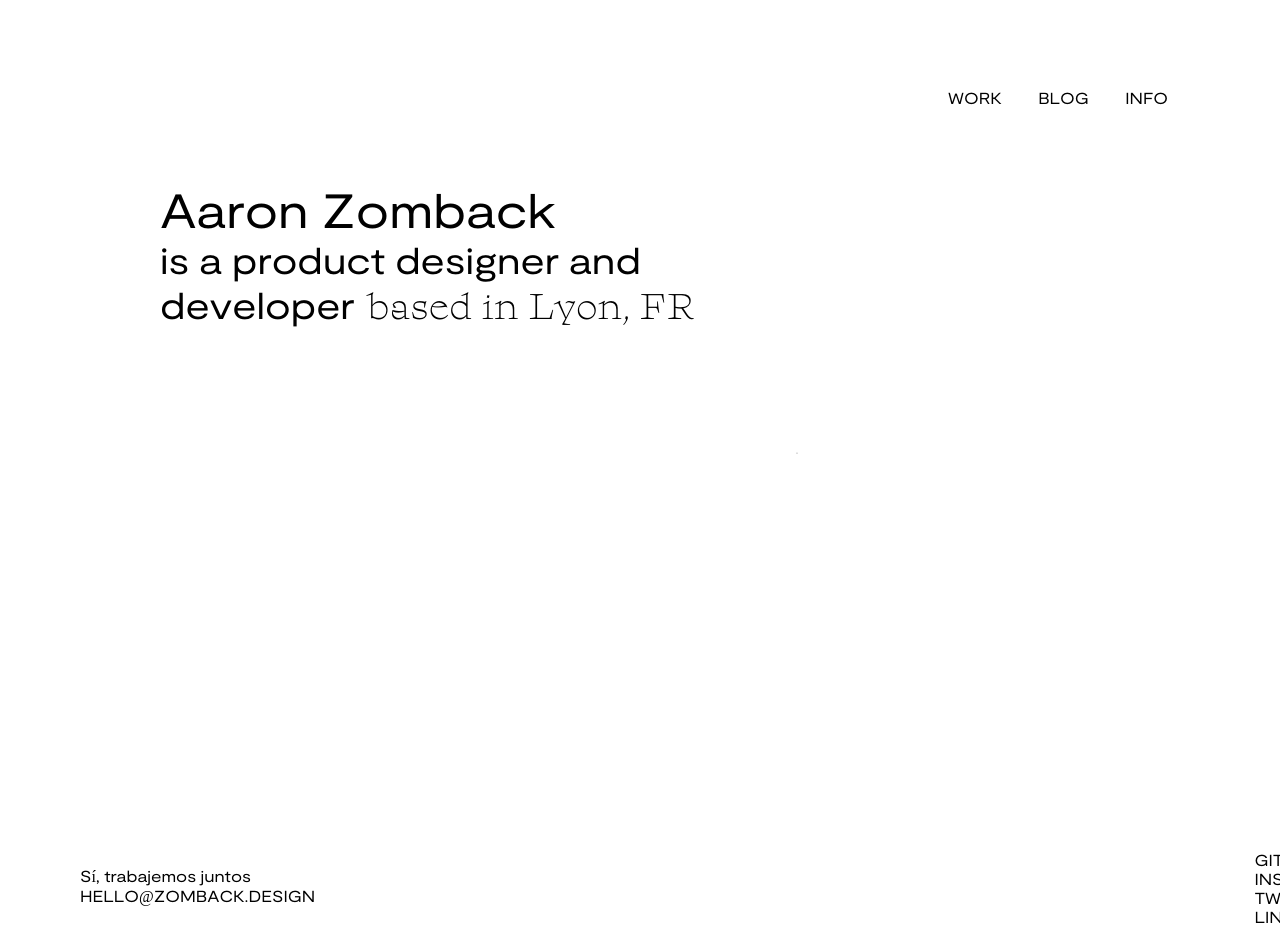
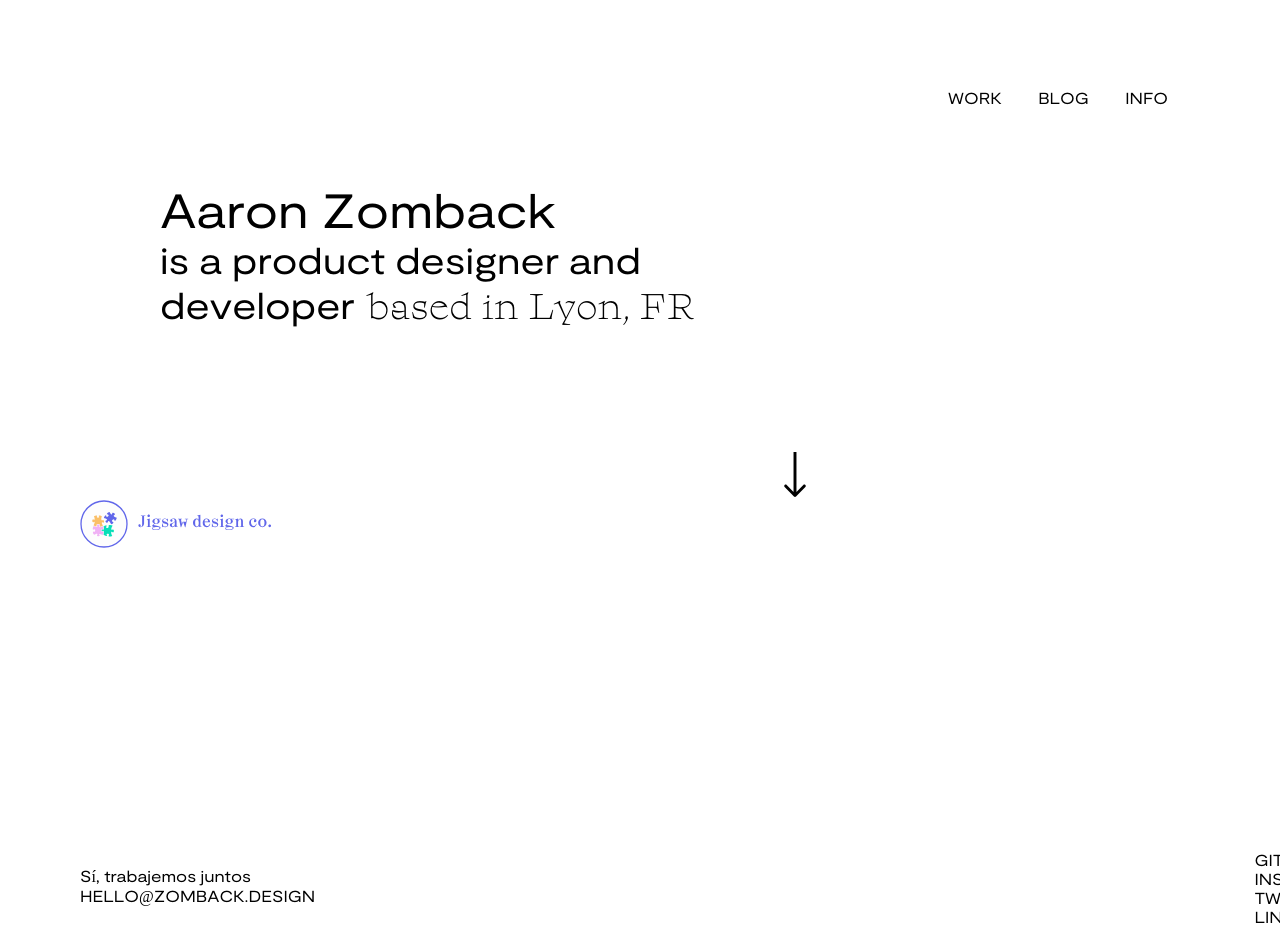
Before and after one commit to aaronzomback/design-portfolio, a Jekyll site: the page built from index.html, in a window 1280 px wide. Built offline with Jekyll 4.4.1, drawn with Linux system fonts in a browser that asks for light colours.

Commit message:
jigsaw exp

```diff
--- a/_layouts/default.html
+++ b/_layouts/default.html
@@ -25,6 +25,9 @@
   <img src="/assets/img/arrow8.svg" alt="down">
 </section>
 
+<section class="jigsaw">
+  <img src="/assets/img/Jigsawdesigns.svg" alt="down">
+</section>
 
 
 
--- a/assets/css/app.scss
+++ b/assets/css/app.scss
@@ -100,12 +100,7 @@
 }
 
 
-.arrow {
-  height: 100px;
-  width: 100vw;
-}
-
-img {
+.arrow img {
   margin-left: 704px;
   margin-top: 64px;
   height: 2%;
```
Also changed, not shown: assets/img/Jigsawdesigns.svg (added).
